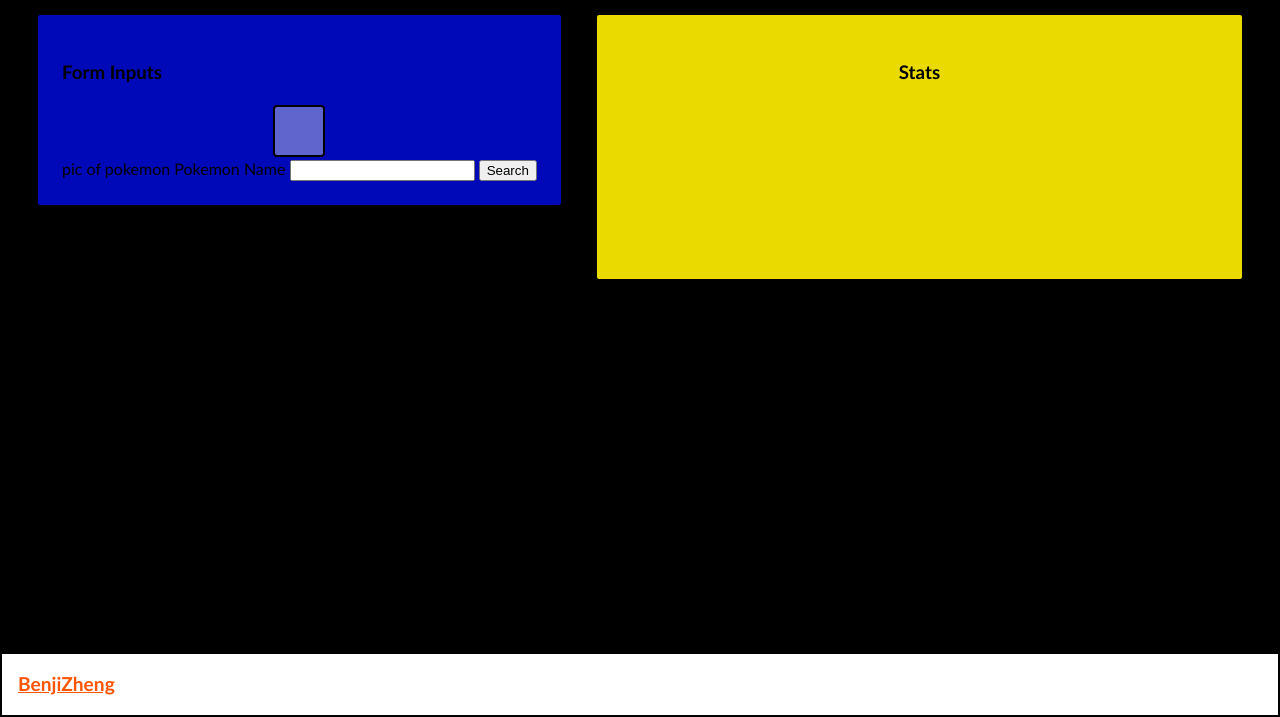
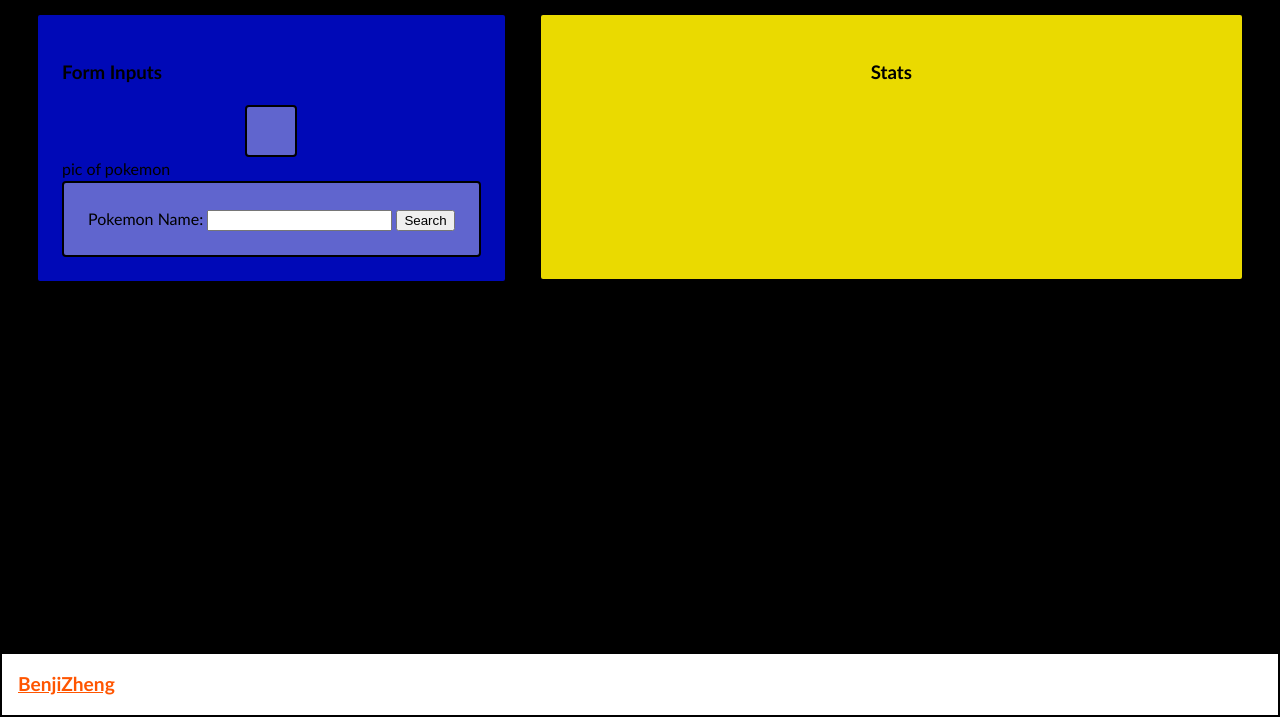
Before and after one commit to BenjiZheng/377FinalProject, a plain HTML site: page index.html in a window 1280 px wide. Shown: the part 83-800 px from the top of the page. Drawn offline with nearby package versions, Linux system fonts and the light colour scheme.

Commit message:
HTML change to put into box

```diff
--- a/index.html
+++ b/index.html
@@ -16,14 +16,17 @@
         <div class="left_section box">
           <h3>Form Inputs</h3>
           <div class="poke_pic box"></div> pic of pokemon
-            <label for="pokemon-name">Pokemon Name</label>
+          <div class="box">
+            <label for="pokemon-name">Pokemon Name:</label>
             <input id="pokemon-name" type="text">
             <button onclick="getPokemonStats()">Search</button>
+          </div>
           </form>
         </div>
         <div class="right_section box">
           <h3>Stats</h3>
             <canvas id="myChart"></canvas>
+            <div id="error-message"></div>
       </div>
     </div>
     <footer class="footer"><a href="http://github.com/BenjiZheng/" target="_blank" rel="noopener noreferrer">BenjiZheng</a></footer>
```
